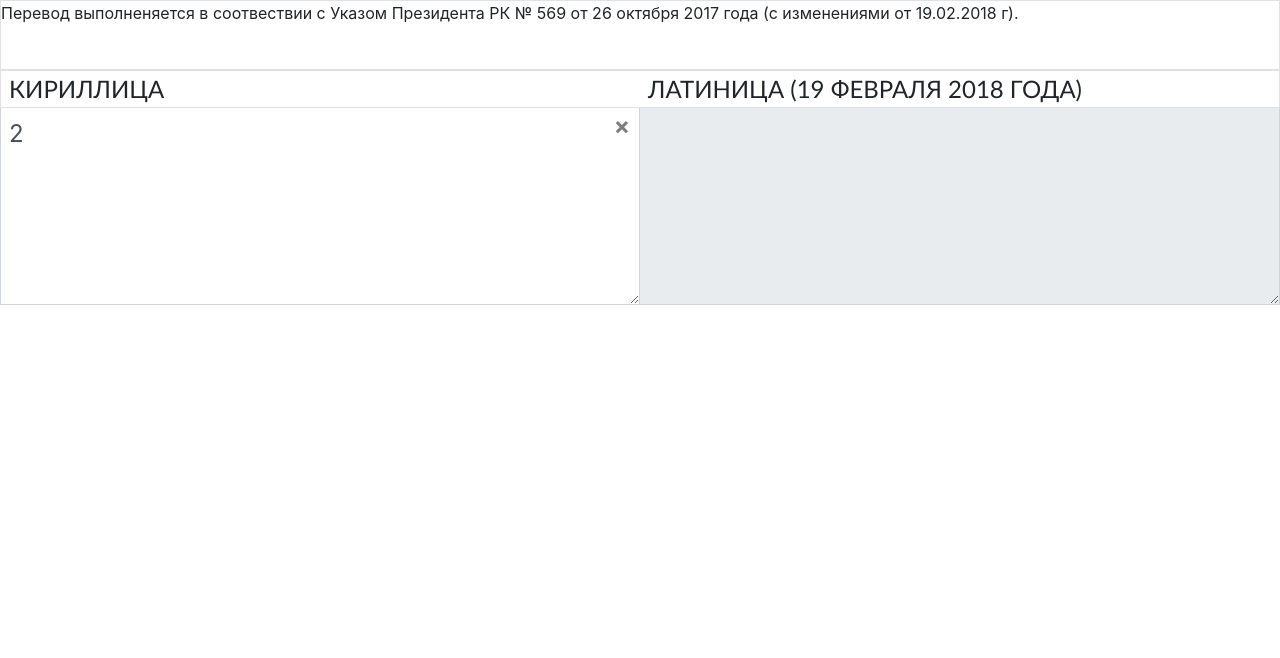
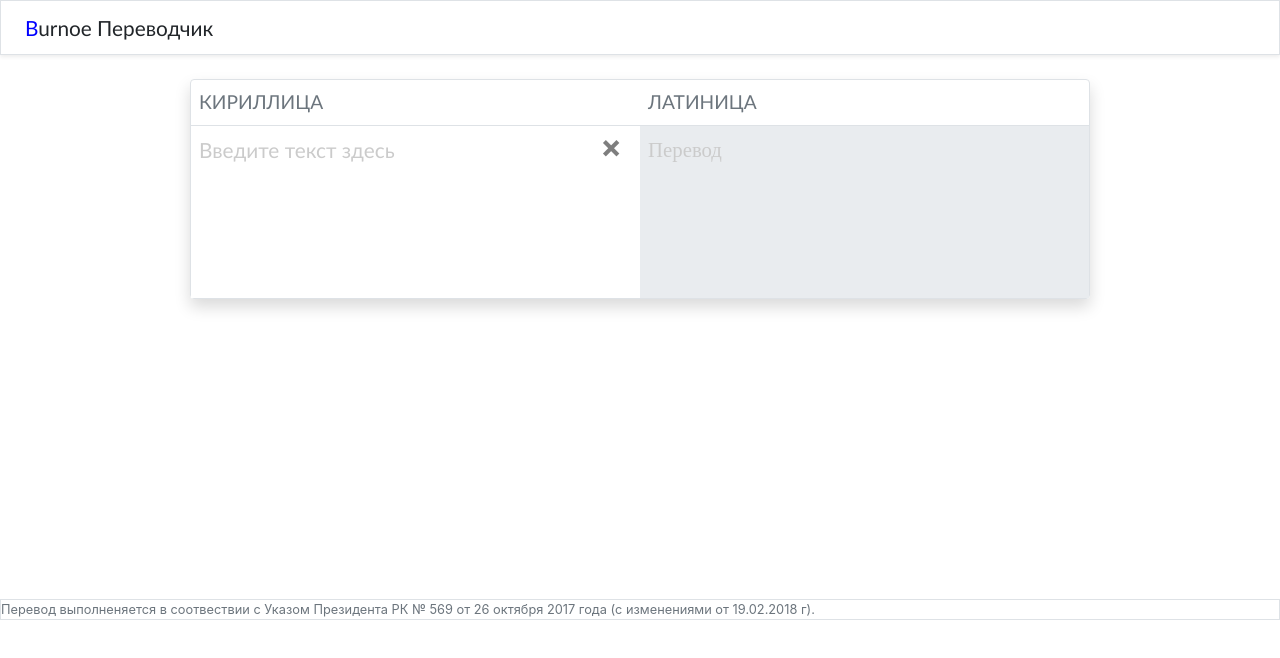
Before and after one commit to dauletra/translate-qaz-latin, a plain HTML site: page index.html in a window 1280 px wide. Drawn offline with Linux system fonts and the light colour scheme.

Commit message:
redesign

```diff
--- a/index.html
+++ b/index.html
@@ -10,28 +10,46 @@
             outline: none !important;
             box-shadow: none;
         }
+        textarea::placeholder {
+            color: #cbcbcb !important;
+        }
     </style>
     <title>Переводчик кириллица-латиница</title>
 </head>
 <body>
     <div class="container-fluid px-0">
-        <div class="border" style="min-height: 70px;">
-            Перевод выполненяется в соотвествии с Указом Президента РК № 569 от 26 октября 2017 года (с изменениями от 19.02.2018 г).
+
+        <div class="border d-flex align-items-center shadow-sm" style="min-height: 55px; font-family: 'Calibri', serif; font-size: 1.3rem;">
+            <div class="pl-4 font-weight-light">
+                <span><span style="color: blue;">B</span>urnoe</span>&nbsp;<span>Переводчик</span>
+            </div>
         </div>
-        <div class="" style="min-height: 200px; font-size: 1.5rem;">
-            <div class="border row no-gutters">
-                <div class="col-6 text-uppercase pl-2" style="font-family: 'Calibri'">Кириллица</div>
-                <div class="col-6 text-uppercase pl-2" style="font-family: 'Calibri'">Латиница (19 февраля 2018 года)</div>
-            </div>
-            <div class="row no-gutters" style="">
-                <div class="col-12 col-md-6 position-relative">
-                    <textarea id="cyrillic" class="no-focus-outline form-control p-2 border-top-0 " style="font-size: 1.5rem; border-radius: 0;" rows="5">2</textarea>
-                    <button id="clear" class="close position-absolute no-focus-outline" style="top: 5.5px; right: 10px;">&times;</button>
+
+        <div class="mt-4"></div>
+
+        <div class="mx-sm-3">
+            <div class="border rounded m-auto shadow" style="min-height: 200px; font-size: 1.2rem; max-width: 900px">
+                <div class="border-bottom row no-gutters text-muted py-2">
+                    <div class="col-6 pl-2" style="font-family: 'Calibri',serif">КИРИЛЛИЦА</div>
+                    <div class="col-6 px-2 text-right text-md-left" style="font-family: 'Calibri',serif">ЛАТИНИЦА</div>
                 </div>
-                <div class="col-12 col-md-6">
-                    <textarea id="latin" class="no-focus-outline form-control p-2 border-top-0 border-left-0" style="font-size: 1.5rem; border-radius: 0;" rows="5" readonly></textarea>
+                <div class="row no-gutters" style="">
+                    <div class="col-12 col-md-6 position-relative">
+                        <textarea id="cyrillic" class="no-focus-outline form-control p-2 border-0 " style="font-size: 1.3rem; font-family: 'Calibri',serif; border-radius: 0; resize: none; max-height: 400px;" rows="5" placeholder="Введите текст здесь"></textarea>
+                        <button id="clear" class="close position-absolute no-focus-outline" style="top: 5.5px; right: 18px; font-size: 2rem;">&times;</button>
+                    </div>
+
+                    <div class="col-12 col-md-6">
+                        <textarea id="latin"    class="no-focus-outline form-control p-2 border-0" style="font-size: 1.3rem; font-family: 'Calibri Light',serif; border-radius: 0; resize: none; max-height: 400px;" rows="5" readonly placeholder="Перевод"></textarea>
+                    </div>
                 </div>
             </div>
+        </div>
+
+        <div style="min-height: 300px;"></div>
+
+        <div class="border small text-muted">
+            Перевод выполненяется в соотвествии с Указом Президента РК № 569 от 26 октября 2017 года (с изменениями от 19.02.2018 г).
         </div>
     </div>
 
@@ -132,7 +150,10 @@
         clearButton.addEventListener('click', function(event) {
             cyrillic.value = '';
             latin.value = '';
+            // autoexpand
+            autoResize();
         }, false);
+
         cyrillic.addEventListener('input', function(event) {
             var cyrillicText = event.target.value;
             var latinText = '';
@@ -142,7 +163,16 @@
                 latinText += letter;
             }
             latin.value = latinText;
+            // autoexpand
+            autoResize();
         }, false);
+
+        function autoResize() {
+            cyrillic.style.height = 'inherit';
+            cyrillic.style.height = cyrillic.scrollHeight + 'px';
+            latin.style.height = 'inherit';
+            latin.style.height = cyrillic.scrollHeight + 'px';
+        }
     </script>
 </body>
 </html>
```
